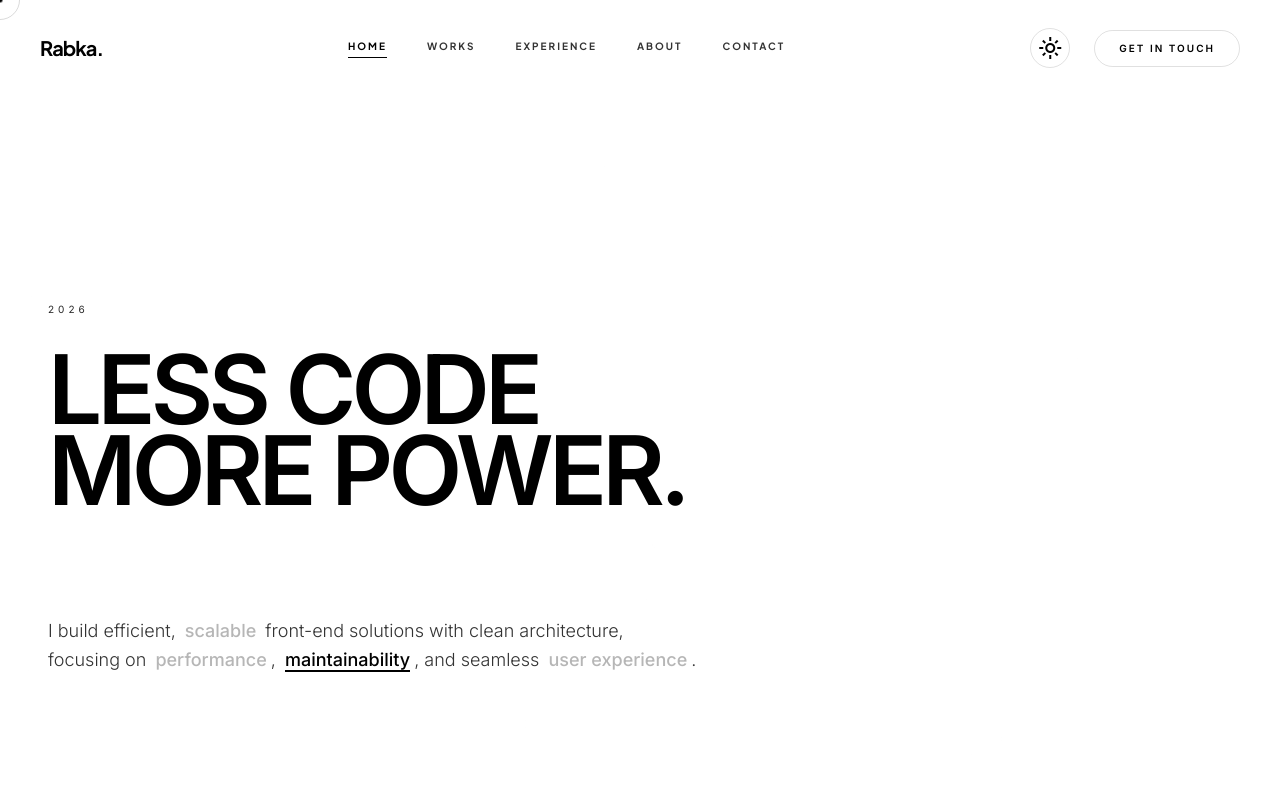
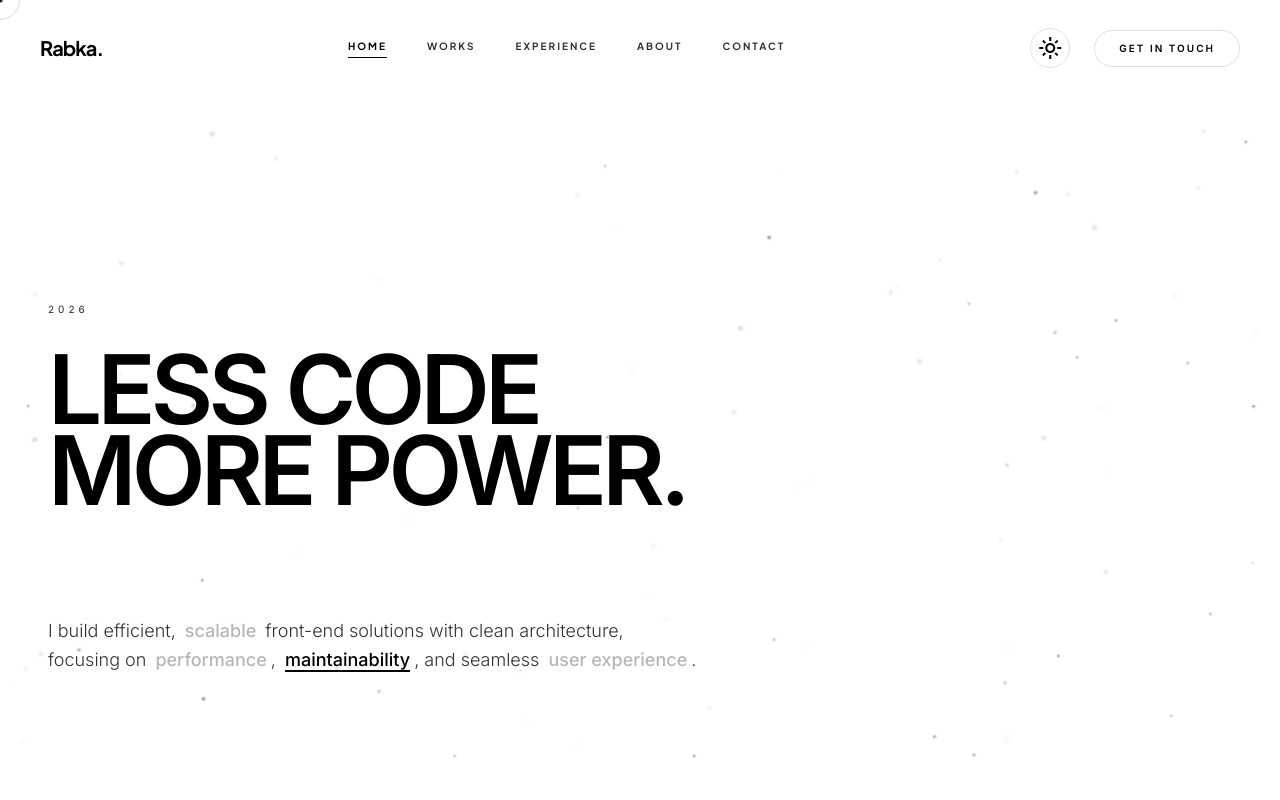
Before and after one commit to fajri-rabka/rabkakho, a Next.js app: page / in a window 1280 px wide. Shown: the top 800 px of the page. Built offline with nearby package versions, Linux system fonts and the light colour scheme; no server answers.

Commit message:
fix: improved performance in hero section when in mobile version

```diff
--- a/components/sections/Contact.tsx
+++ b/components/sections/Contact.tsx
@@ -100,7 +100,7 @@ export function Contact() {
               />
               <div className="absolute bottom-0 left-0 w-full h-px md:h-0.5 scale-x-0 peer-focus:scale-x-100 bg-on-background transition-transform duration-500 origin-center" />
               <label
-                className="absolute top-3 md:top-4 -z-10 origin-[0] -translate-y-8 scale-75 transform text-[10px] md:text-xs font-bold tracking-widest text-on-background/75 duration-300 peer-placeholder-shown:translate-y-0 peer-placeholder-shown:scale-100 peer-focus:left-0 peer-focus:-translate-y-8 peer-focus:scale-75 peer-focus:text-on-background"
+                className="absolute top-3 md:top-4 pointer-events-none origin-[0] -translate-y-8 scale-75 transform text-[10px] md:text-xs font-bold tracking-widest text-on-background/75 duration-300 peer-placeholder-shown:translate-y-0 peer-placeholder-shown:scale-100 peer-focus:left-0 peer-focus:-translate-y-8 peer-focus:scale-75 peer-focus:text-on-background"
                 htmlFor="name"
               >
                 FULL NAME
@@ -130,7 +130,7 @@ export function Contact() {
               />
               <div className="absolute bottom-0 left-0 w-full h-px md:h-0.5 scale-x-0 peer-focus:scale-x-100 bg-on-background transition-transform duration-500 origin-center" />
               <label
-                className="absolute top-3 md:top-4 -z-10 origin-[0] -translate-y-8 scale-75 transform text-[10px] md:text-xs font-bold tracking-widest text-on-background/75 duration-300 peer-placeholder-shown:translate-y-0 peer-placeholder-shown:scale-100 peer-focus:left-0 peer-focus:-translate-y-8 peer-focus:scale-75 peer-focus:text-on-background"
+                className="absolute top-3 md:top-4 pointer-events-none origin-[0] -translate-y-8 scale-75 transform text-[10px] md:text-xs font-bold tracking-widest text-on-background/75 duration-300 peer-placeholder-shown:translate-y-0 peer-placeholder-shown:scale-100 peer-focus:left-0 peer-focus:-translate-y-8 peer-focus:scale-75 peer-focus:text-on-background"
                 htmlFor="email"
               >
                 EMAIL ADDRESS
@@ -161,7 +161,7 @@ export function Contact() {
             ></textarea>
             <div className="absolute bottom-0 left-0 w-full h-px md:h-0.5 scale-x-0 peer-focus:scale-x-100 bg-on-background transition-transform duration-500 origin-center" />
             <label
-              className="absolute top-3 md:top-4 -z-10 origin-[0] -translate-y-8 scale-75 transform text-[10px] md:text-xs font-bold tracking-widest text-on-background/75 duration-300 peer-placeholder-shown:translate-y-0 peer-placeholder-shown:scale-100 peer-focus:left-0 peer-focus:-translate-y-8 peer-focus:scale-75 peer-focus:text-on-background"
+              className="absolute top-3 md:top-4 pointer-events-none origin-[0] -translate-y-8 scale-75 transform text-[10px] md:text-xs font-bold tracking-widest text-on-background/75 duration-300 peer-placeholder-shown:translate-y-0 peer-placeholder-shown:scale-100 peer-focus:left-0 peer-focus:-translate-y-8 peer-focus:scale-75 peer-focus:text-on-background"
               htmlFor="message"
             >
               PROJECT OVERVIEW
--- a/components/sections/Hero.tsx
+++ b/components/sections/Hero.tsx
@@ -54,6 +54,7 @@ const Highlight = ({
 
 export function Hero() {
   const [mounted, setMounted] = useState(false);
+  const [isMobile, setIsMobile] = useState(false);
   const { scrollY } = useScroll();
   const yParallax = useTransform(scrollY, [0, 500], [0, 80]);
   const [index, setIndex] = useState(0);
@@ -61,19 +62,26 @@ export function Hero() {
 
   useEffect(() => {
     setMounted(true);
+    const checkMobile = () => {
+      setIsMobile(window.matchMedia("(max-width: 768px)").matches);
+    };
+    checkMobile();
+    window.addEventListener("resize", checkMobile);
+
     const wordTimer = setInterval(() => {
       setIndex((prev) => (prev + 1) % words.length);
     }, 6000);
 
     const highlightTimer = setInterval(() => {
       setHighlightIdx((prev) => (prev + 1) % 4);
-    }, 3000);
+    }, isMobile ? 5000 : 3000);
 
     return () => {
       clearInterval(wordTimer);
       clearInterval(highlightTimer);
+      window.removeEventListener("resize", checkMobile);
     };
-  }, [words.length]);
+  }, [words.length, isMobile]);
 
   if (!mounted) {
     return (
@@ -90,7 +98,7 @@ export function Hero() {
     >
       <BackgroundParticles />
 
-      <motion.div style={{ y: yParallax }} className="relative z-10 w-full">
+      <motion.div style={{ y: isMobile ? 0 : yParallax }} className="relative z-10 w-full">
         {/* YEAR TAG */}
         <motion.div
           custom={0}
@@ -117,9 +125,9 @@ export function Hero() {
             <AnimatePresence mode="popLayout">
               <motion.span
                 key={words[index]}
-                initial={{ y: 40, opacity: 0, filter: "blur(6px)" }}
+                initial={{ y: 40, opacity: 0, filter: isMobile ? "blur(3px)" : "blur(6px)" }}
                 animate={{ y: 0, opacity: 1, filter: "blur(0px)" }}
-                exit={{ y: -40, opacity: 0, filter: "blur(6px)" }}
+                exit={{ y: -40, opacity: 0, filter: isMobile ? "blur(3px)" : "blur(6px)" }}
                 transition={{
                   duration: 0.9,
                   ease: [0.22, 1, 0.36, 1],
--- a/components/ui/BackgroundParticles.tsx
+++ b/components/ui/BackgroundParticles.tsx
@@ -8,9 +8,12 @@ import {
   useMotionValue,
   useSpring,
 } from "framer-motion";
+import { useThemeContext } from "@/context/ThemeContext";
 
 const BackgroundParticles = () => {
+  const { theme } = useThemeContext();
   const [mounted, setMounted] = useState(false);
+  const [isMobile, setIsMobile] = useState(false);
   const mouseX = useMotionValue(0);
   const mouseY = useMotionValue(0);
 
@@ -38,17 +41,30 @@ const BackgroundParticles = () => {
   useEffect(() => {
     setMounted(true);
 
+    const checkMobile = () => {
+      setIsMobile(window.matchMedia("(max-width: 768px)").matches);
+    };
+
+    checkMobile();
+    window.addEventListener("resize", checkMobile);
+
     const handleMove = (e: MouseEvent) => {
+      if (window.matchMedia("(max-width: 768px)").matches) return;
       mouseX.set(e.clientX / window.innerWidth - 0.5);
       mouseY.set(e.clientY / window.innerHeight - 0.5);
     };
 
     window.addEventListener("mousemove", handleMove);
-    return () => window.removeEventListener("mousemove", handleMove);
+    return () => {
+      window.removeEventListener("mousemove", handleMove);
+      window.removeEventListener("resize", checkMobile);
+    };
   }, [mouseX, mouseY]);
 
   const particles = useMemo(() => {
-    return Array.from({ length: 60 }).map((_, i) => {
+    // Reduced count for mobile to improve FPS
+    const count = isMobile ? 30 : 100;
+    return Array.from({ length: count }).map((_, i) => {
       const layer = i % 3;
 
       return {
@@ -69,7 +85,7 @@ const BackgroundParticles = () => {
         driftDuration: Math.random() * 12 + 18,
       };
     });
-  }, []);
+  }, [isMobile]);
 
   if (!mounted) return null;
 
@@ -100,7 +116,7 @@ const BackgroundParticles = () => {
         <motion.div
           key={lIdx}
           style={{
-            x: layer.mx,
+            x: isMobile ? 0 : layer.mx,
             y: layer.y,
           }}
           className="absolute inset-0"
@@ -125,7 +141,9 @@ const BackgroundParticles = () => {
                 filter: `blur(${p.layer * 1.5}px)`,
 
                 background:
-                  "radial-gradient(circle, rgba(255,255,255,0.9) 0%, transparent 70%)",
+                  theme === "dark"
+                    ? "radial-gradient(circle, rgba(255,255,255,1) 0%, transparent 70%)"
+                    : "radial-gradient(circle, rgba(0,0,0,1) 0%, transparent 70%)",
 
                 willChange: "transform, opacity",
               }}
@@ -136,7 +154,7 @@ const BackgroundParticles = () => {
                 scale: [1, 1.15, 1],
               }}
               transition={{
-                duration: p.driftDuration,
+                duration: isMobile ? p.driftDuration * 1.5 : p.driftDuration,
                 repeat: Infinity,
                 ease: [0.65, 0, 0.35, 1],
               }}
```
